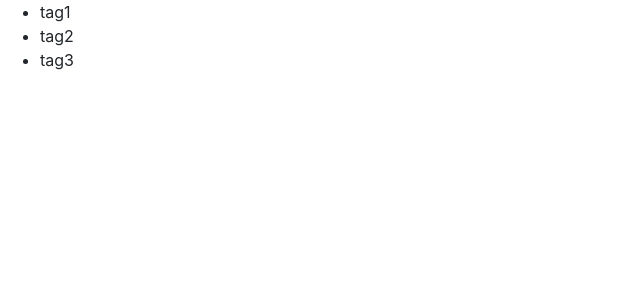
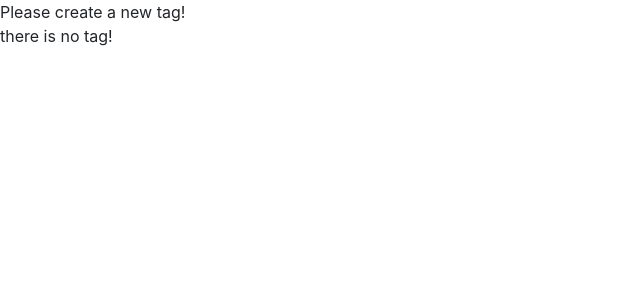
Before and after one commit to Kayhan-Kashi/counter-app, a React (Create React App) app: page / in a window 1280 px wide. Shown: the top 300 px of the page, without its empty margins (0-640 px from the left). Built offline with nearby package versions, Linux system fonts and the light colour scheme.

Commit message:
Conditional Rendering Part2

```diff
--- a/src/components/counter.jsx
+++ b/src/components/counter.jsx
@@ -4,7 +4,7 @@ class Counter extends Component {
   state = {
     count: 0,
     imageUrl: "http://picsum.photos/200",
-    tags: ["tag1", "tag2", "tag3"],
+    tags: [],
   };
 
   styles = {
@@ -24,7 +24,12 @@ class Counter extends Component {
   }
 
   render() {
-    return <React.Fragment>{this.renderTags()}</React.Fragment>;
+    return (
+      <div>
+        {this.state.tags.length === 0 && "Please create a new tag!"}
+        {this.renderTags()}
+      </div>
+    );
   }
 }
 
```
